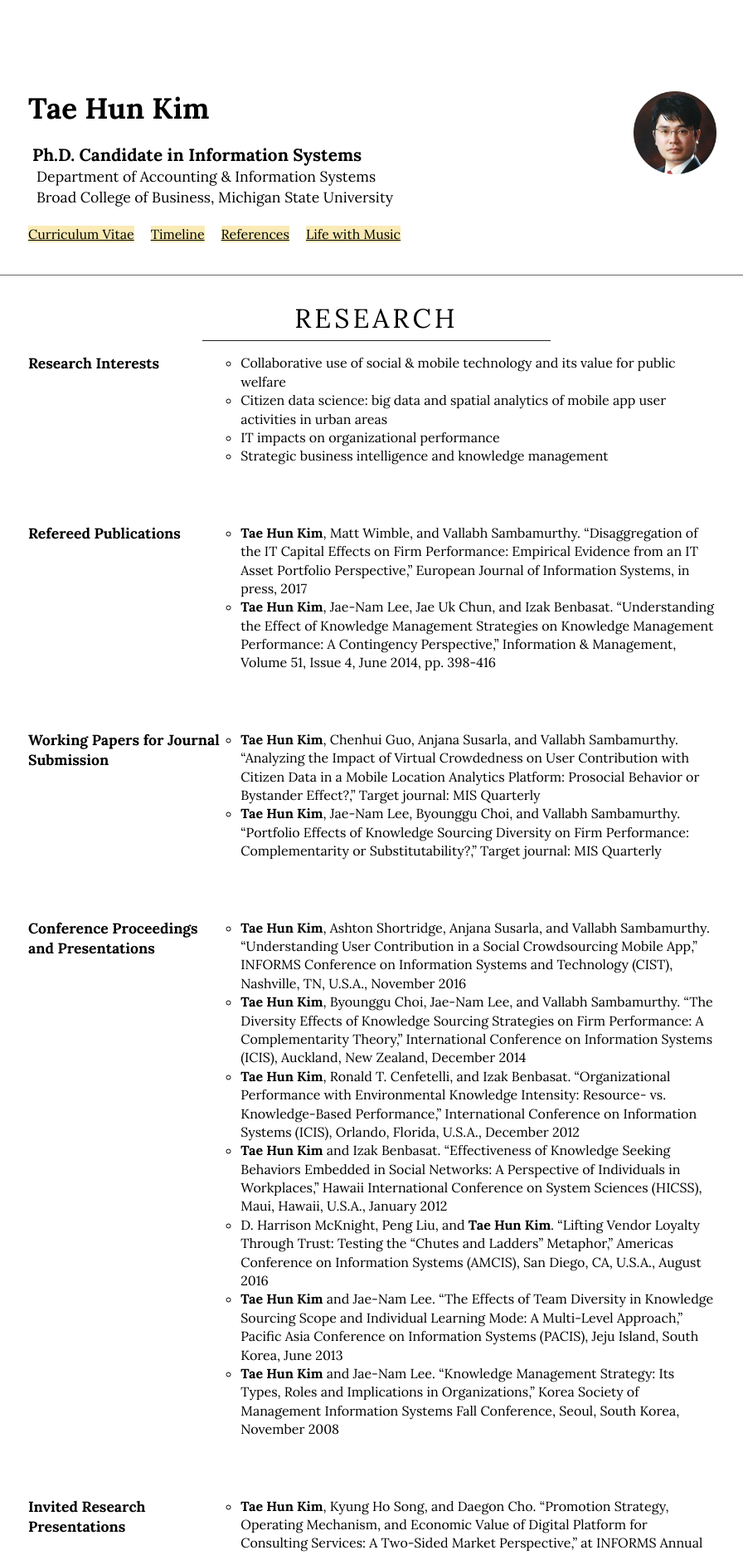
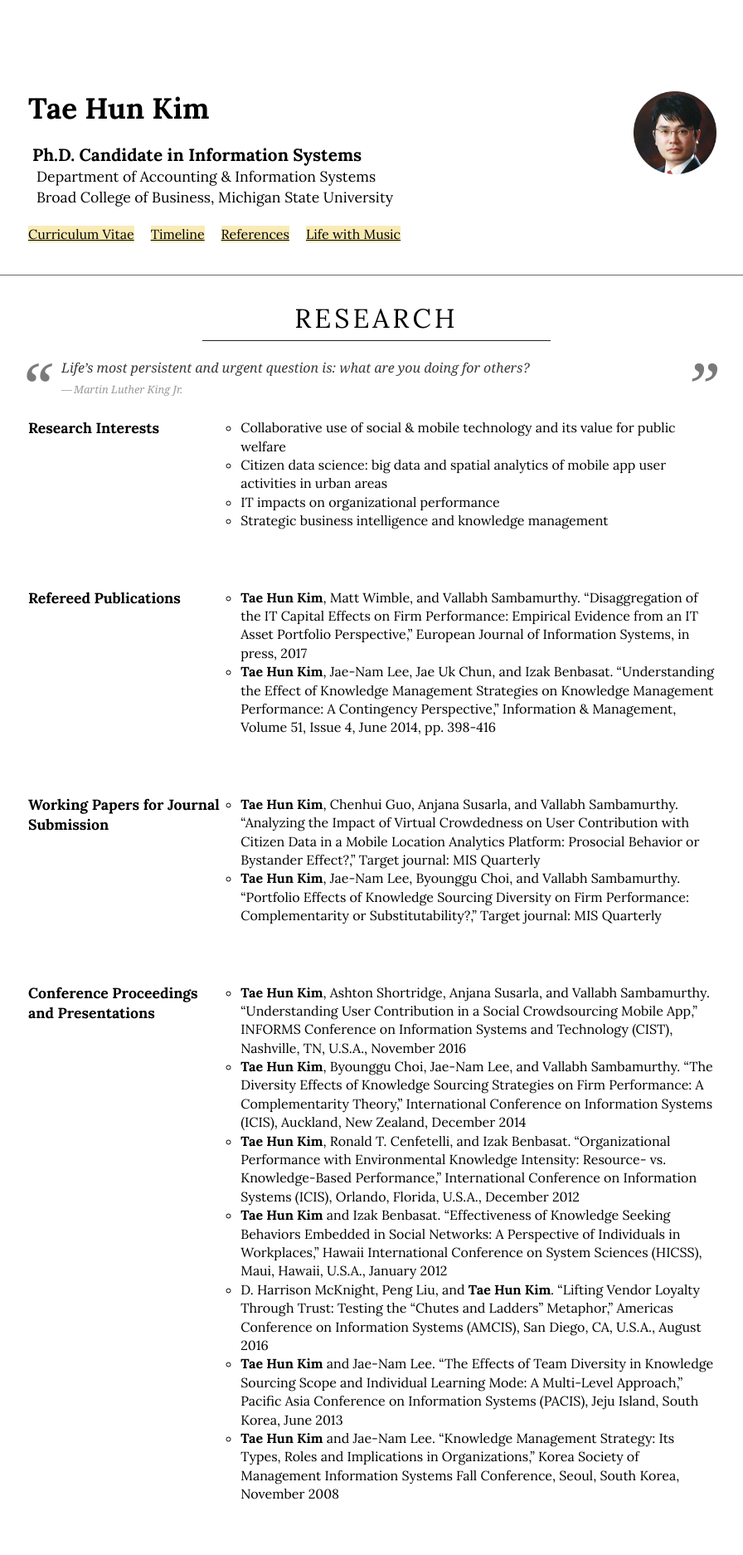
Before and after one commit to istaehun/taehun, a Jekyll site: the page built from index.html, in a window 1280 px wide. Shown: the top 1874 px of the page at 83% size, without its empty margins (186-1082 px from the left). Built offline with Jekyll 4.4.1, drawn with Linux system fonts in a browser that asks for light colours; some of the changed text lies outside the part shown.

Commit message:
modify style and position of blockquote

```diff
--- /dev/null
+++ b/_data/blockquote.yml
@@ -0,0 +1,2 @@
+comment: "Life’s most persistent and urgent question is: what are you doing for others?"
+cite: "Martin Luther King Jr."
--- a/_data/engagement.yml
+++ b/_data/engagement.yml
@@ -1,6 +1,3 @@
-blockquote:
-  comment: "Life’s most persistent and urgent question is: what are you doing for others?"
-  cite: "Martin Luther King Jr."
 engagements:
   -
     title: Teaching
--- a/_includes/curriculum-vitae.html
+++ b/_includes/curriculum-vitae.html
@@ -1,4 +1,8 @@
 <h3 class="section-title">Research</h3>
+<blockquote>
+    {{ site.data.blockquote.comment }}
+    <cite>{{ site.data.blockquote.cite }}</cite>
+</blockquote>
 {% for research in site.data.research %}
 <dl class="experience">
         <dt>
@@ -28,10 +32,6 @@
 <img src="img/tae_dissertation.png">
 
 <h3 class="section-title">Engagement</h3>
-<blockquote>
-    {{ site.data.engagement.blockquote.comment }}
-    <cite>{{ site.data.engagement.blockquote.cite }}</cite>
-</blockquote>
 {% for engagement in site.data.engagement.engagements %}
 <dl class="experience">
     <dt>
--- a/_sass/_resume.scss
+++ b/_sass/_resume.scss
@@ -73,31 +73,40 @@ blockquote {
   font-family: Georgia, serif;
   font-size: 1rem;
   font-style: italic;
-  margin: 0.25em 0;
+  margin: ($spacer * 2) 0;
   padding: 0.35em 40px;
   line-height: 1.45;
   position: relative;
   color: #383838;
-}
 
-blockquote:before {
+  &:before, &:after {
     display: block;
-  padding-left: 10px;
-  content: "\201C";
     font-size: 80px;
     position: absolute;
-  left: -20px;
     top: -20px;
     color: #7a7a7a;
   }
 
-blockquote cite {
+  &:before {
+    padding-left: 10px;
+    content: "\201C";
+    left: -20px;
+  }
+
+  &:after {
+    padding-right: 10px;
+    content: "\201D";
+    right: 0;
+  }
+
+  cite {
     color: #999999;
     font-size: 0.8rem;
     display: block;
     margin-top: 5px;
-}
 
-blockquote cite:before {
+    &:before {
       content: "\2014 \2009";
     }
+  }
+}
```
Lines whose indentation alone changed are shown as unchanged.
